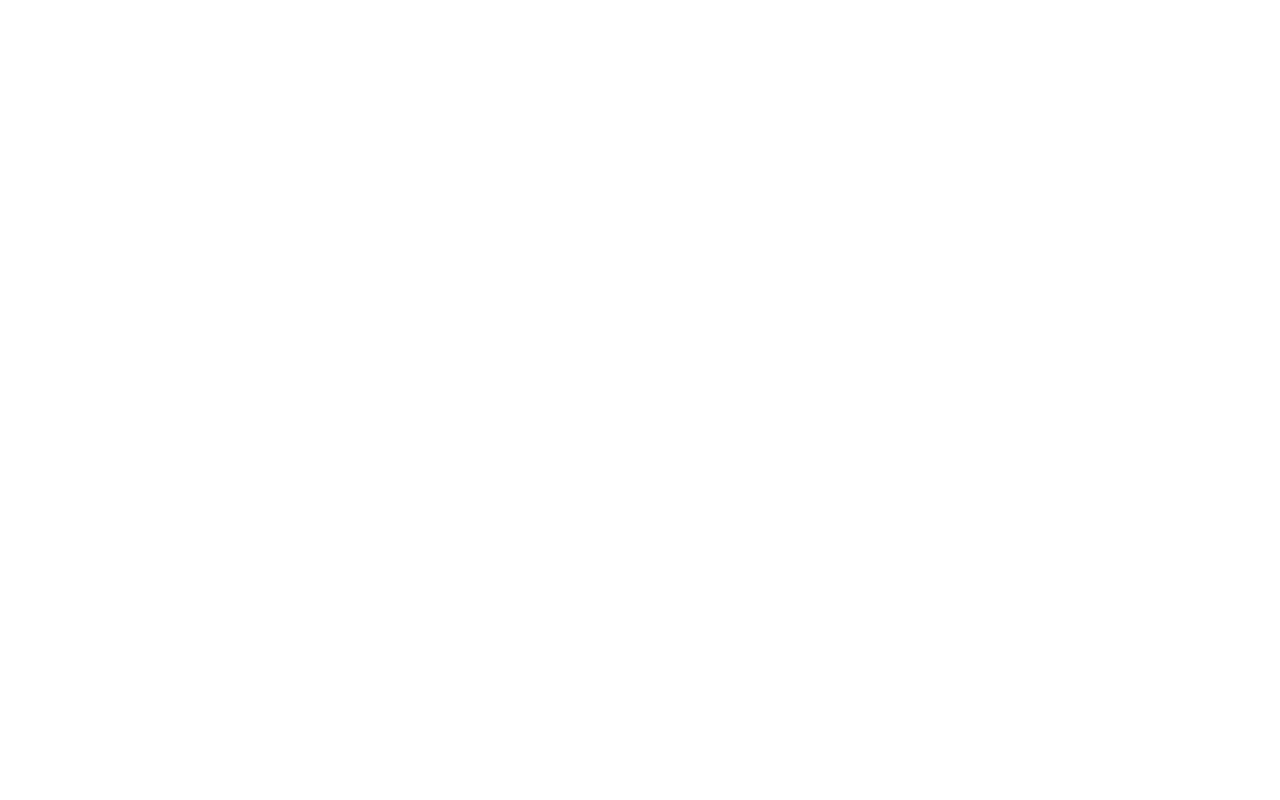
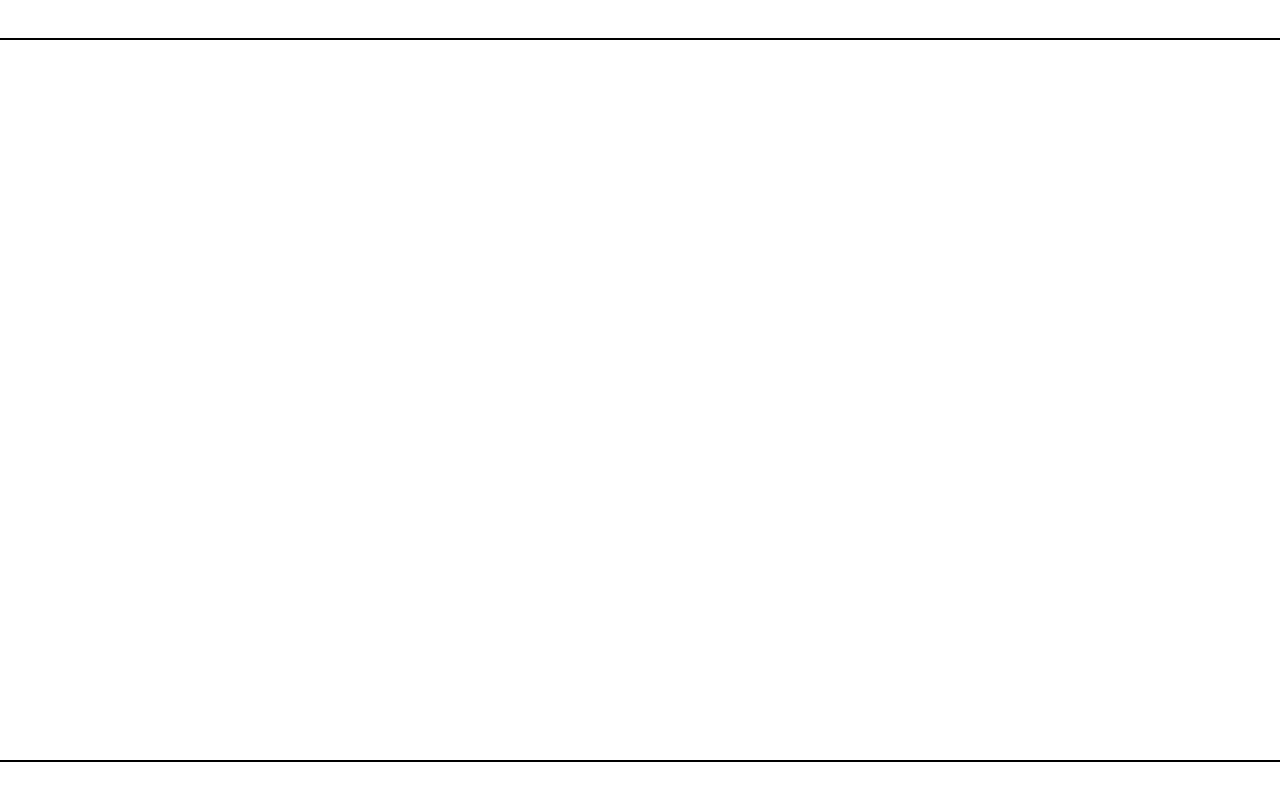
Before and after one commit to taejin5314/sprite-game, a plain HTML site: page index.html in a window 1280 px wide. Drawn offline with Linux system fonts and the light colour scheme.

Commit message:
create a canvas

```diff
--- a/index.html
+++ b/index.html
@@ -8,6 +8,7 @@
     <link rel="stylesheet" href="style.css" />
   </head>
   <body>
+    <canvas id="canvas1"></canvas>
     <script src="script.js"></script>
   </body>
 </html>
--- a/style.css
+++ b/style.css
@@ -0,0 +1,9 @@
+#canvas1 {
+  position: absolute;
+  top: 50%;
+  left: 50%;
+  transform: translate(-50%, -50%);
+  width: 1280px;
+  height: 720px;
+  border: 2px solid #000;
+}
```
